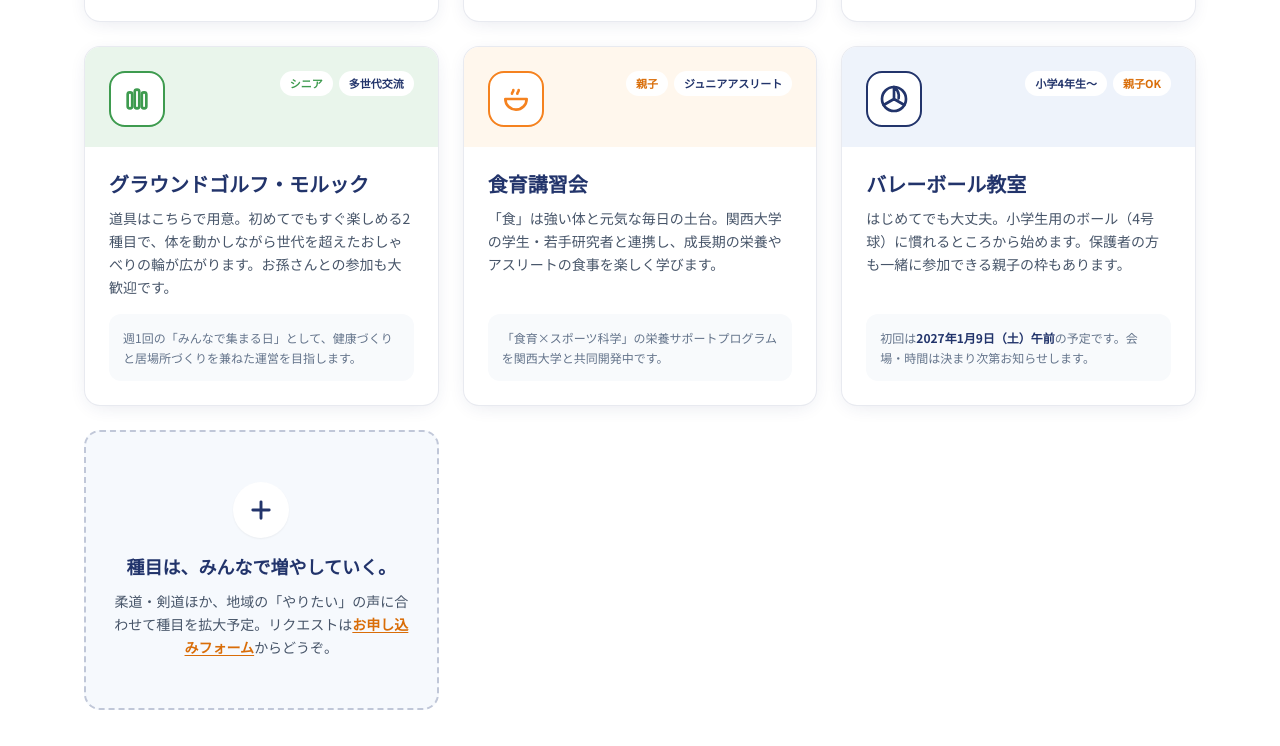
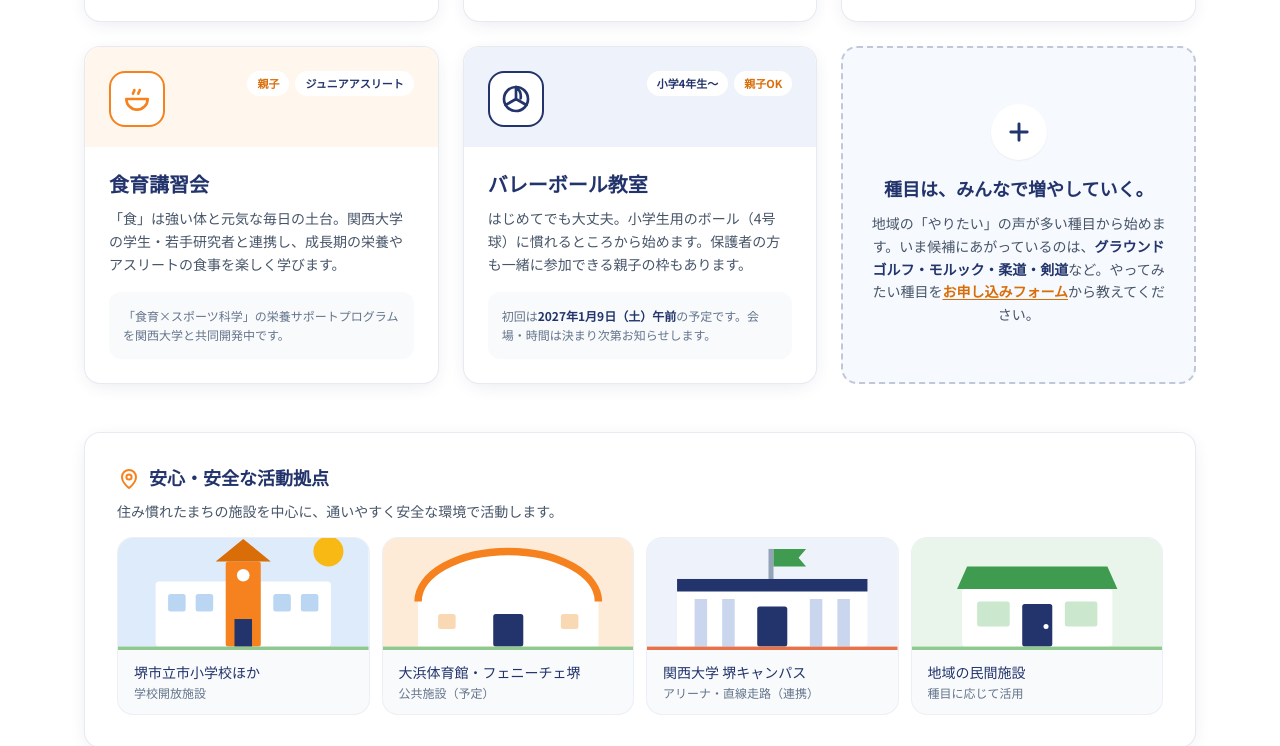
Before and after one commit to k-shimizu-UMAKU/umaku-school, a plain HTML site: page index.html in a window 1280 px wide. Shown: the part 3856-4602 px from the top of the page. Drawn offline with nearby package versions, Linux system fonts and the light colour scheme; a web font is replaced by a local one.

Commit message:
グラウンドゴルフ・モルックを「これから増やす種目」の候補に移動しリクエスト募集に。明治安田生命の協賛枠を表示
Co-Authored-By: Claude Opus 5.5 <noreply@anthropic.com>
Claude-Session: https://claude.ai/code/session_016364edi6d4JbssXBvPM6zz

```diff
--- a/index.html
+++ b/index.html
@@ -6,7 +6,7 @@
 <title>ウマクスクール｜堺区の総合型地域スポーツクラブ（設立準備中）</title>
 <link rel="icon" type="image/png" href="favicon.png">
 <link rel="apple-touch-icon" href="apple-touch-icon.png">
-<meta name="description" content="子どもから高齢者まで、“やりたい”が言えるスポーツ環境を。堺市堺区で令和9年4月開校予定の総合型地域スポーツクラブ「ウマクスクール」。関西大学・阪堺病院SCAと連携し、サッカー・幼児体操・ダンス・走り方教室・バレーボール・グラウンドゴルフ・モルック・食育を展開します。">
+<meta name="description" content="子どもから高齢者まで、“やりたい”が言えるスポーツ環境を。堺市堺区で令和9年4月開校予定の総合型地域スポーツクラブ「ウマクスクール」。関西大学・阪堺病院SCAと連携し、サッカー・幼児体操・ダンス・走り方教室・バレーボール・食育などを展開します。">
 <!-- ▼ OGP（SNSシェア用）：URL・画像は公開時に差し替えてください -->
 <meta property="og:title" content="ウマクスクール｜“やりたい”が言えるスポーツ環境を。">
 <meta property="og:description" content="堺市堺区発・多世代型の総合型地域スポーツクラブ。体験会を順次開催予定！">
@@ -453,24 +453,6 @@ tailwind.config = {
         </div>
       </article>
 
-      <!-- グラウンドゴルフ・モルック -->
-      <article class="reveal bg-white rounded-2xl shadow-card border border-kon/10 overflow-hidden flex flex-col">
-        <div class="bg-vita-greenlight px-6 pt-6 pb-5 flex items-start justify-between">
-          <div class="w-14 h-14 rounded-2xl bg-white border-2 border-vita-green text-vita-green grid place-items-center">
-            <svg class="w-8 h-8" viewBox="0 0 24 24" fill="none" stroke="currentColor" stroke-width="2" stroke-linecap="round"><rect x="5" y="7" width="3.4" height="12" rx="1.6"/><rect x="10.3" y="5" width="3.4" height="14" rx="1.6"/><rect x="15.6" y="7" width="3.4" height="12" rx="1.6"/></svg>
-          </div>
-          <div class="flex flex-wrap gap-1.5 justify-end">
-            <span class="text-[11px] font-bold bg-white text-vita-green px-2.5 py-1 rounded-full">シニア</span>
-            <span class="text-[11px] font-bold bg-white text-kon px-2.5 py-1 rounded-full">多世代交流</span>
-          </div>
-        </div>
-        <div class="p-6 flex-1 flex flex-col">
-          <h3 class="font-display font-black text-kon text-xl">グラウンドゴルフ・モルック</h3>
-          <p class="mt-2 text-sm text-slate-600 leading-relaxed flex-1">道具はこちらで用意。初めてでもすぐ楽しめる2種目で、体を動かしながら世代を超えたおしゃべりの輪が広がります。お孫さんとの参加も大歓迎です。</p>
-          <p class="mt-4 text-xs text-slate-500 bg-slate-50 rounded-xl p-3.5 leading-relaxed">週1回の「みんなで集まる日」として、健康づくりと居場所づくりを兼ねた運営を目指します。</p>
-        </div>
-      </article>
-
       <!-- 食育 -->
       <article class="reveal bg-white rounded-2xl shadow-card border border-kon/10 overflow-hidden flex flex-col">
         <div class="bg-orange-50 px-6 pt-6 pb-5 flex items-start justify-between">
@@ -513,7 +495,7 @@ tailwind.config = {
           <svg class="w-7 h-7" fill="none" stroke="currentColor" stroke-width="2.5" viewBox="0 0 24 24"><path stroke-linecap="round" d="M12 5v14M5 12h14"/></svg>
         </div>
         <h3 class="mt-4 font-display font-black text-kon text-lg">種目は、みんなで増やしていく。</h3>
-        <p class="mt-2 text-sm text-slate-600 leading-relaxed">柔道・剣道ほか、地域の「やりたい」の声に合わせて種目を拡大予定。リクエストは<a href="#entry" class="text-vita-dark font-bold underline underline-offset-2">お申し込みフォーム</a>からどうぞ。</p>
+        <p class="mt-2 text-sm text-slate-600 leading-relaxed">地域の「やりたい」の声が多い種目から始めます。いま候補にあがっているのは、<span class="font-bold text-kon">グラウンドゴルフ・モルック・柔道・剣道</span>など。やってみたい種目を<a href="#entry" class="text-vita-dark font-bold underline underline-offset-2">お申し込みフォーム</a>から教えてください。</p>
       </article>
     </div>
 
@@ -662,8 +644,8 @@ tailwind.config = {
       </div>
     </div>
 
-    <!-- 協賛企業（明治安田生命さまの掲出確認がとれたら、下の div の hidden を外して公開） -->
-    <div id="sponsors" hidden class="reveal mt-6 md:mt-8 bg-white border border-kon/10 rounded-2xl shadow-card p-6 md:p-8 text-center">
+    <!-- 協賛企業 -->
+    <div id="sponsors" class="reveal mt-6 md:mt-8 bg-white border border-kon/10 rounded-2xl shadow-card p-6 md:p-8 text-center">
       <p class="font-display font-bold text-vita-orange tracking-widest text-sm">SPONSORS</p>
       <h3 class="mt-2 font-display font-black text-kon text-xl">協賛企業</h3>
       <p class="mt-2 text-sm text-slate-600">ウマクスクールの活動は、地域の企業のみなさまに支えられています。</p>
@@ -721,13 +703,6 @@ tailwind.config = {
           <div class="flex-1 min-w-[220px]">
             <p class="font-bold text-kon">幼児体操・ダンス体験会 vol.1</p>
             <p class="text-xs text-slate-500 mt-0.5">日程調整中／会場：市小学校 または 関西大学 堺キャンパス</p>
-          </div>
-        </div>
-        <div class="bg-white rounded-2xl p-5 shadow-card flex flex-wrap items-center gap-x-4 gap-y-2">
-          <span class="text-[11px] font-bold bg-slate-200 text-slate-600 px-3 py-1 rounded-full">準備中</span>
-          <div class="flex-1 min-w-[220px]">
-            <p class="font-bold text-kon">グラウンドゴルフ交流会</p>
-            <p class="text-xs text-slate-500 mt-0.5">日程調整中／会場：市小学校グラウンド（予定）</p>
           </div>
         </div>
         <div class="bg-white rounded-2xl p-5 shadow-card flex flex-wrap items-center gap-x-4 gap-y-2">
@@ -800,7 +775,7 @@ tailwind.config = {
           <span class="font-bold text-kon leading-snug flex-1">何歳から参加できますか？大人も参加できますか？</span>
           <svg class="w-5 h-5 text-slate-400 transition-transform group-open:rotate-180" fill="none" stroke="currentColor" stroke-width="2" viewBox="0 0 24 24"><path stroke-linecap="round" stroke-linejoin="round" d="M19 9l-7 7-7-7"/></svg>
         </summary>
-        <p class="px-5 pb-5 pl-16 text-sm text-slate-600 leading-relaxed">未就学児からシニアまで、全世代が対象の「総合型地域スポーツクラブ」です。グラウンドゴルフ・モルックなど大人向けの種目もあり、多世代で一緒に楽しめるのが特長です。</p>
+        <p class="px-5 pb-5 pl-16 text-sm text-slate-600 leading-relaxed">未就学児からシニアまで、全世代が対象の「総合型地域スポーツクラブ」です。大人やシニア向けの種目も、みなさんのリクエストをもとに増やしていきます。</p>
       </details>
 
       <details class="group bg-white rounded-2xl border border-kon/10 shadow-card overflow-hidden">
```
